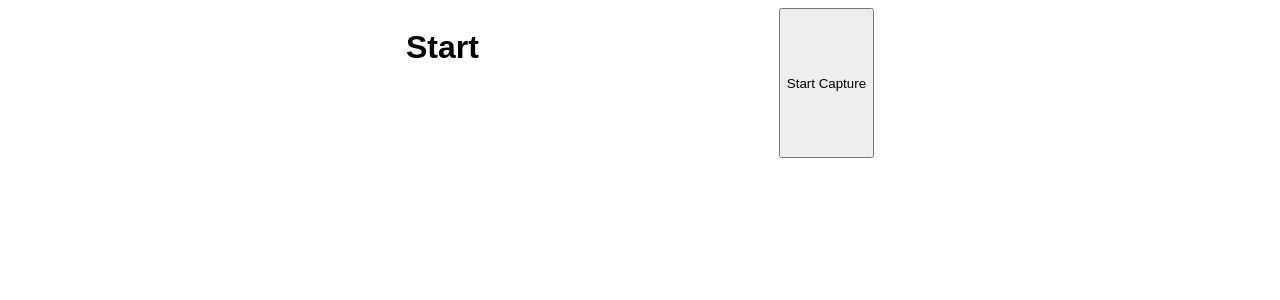
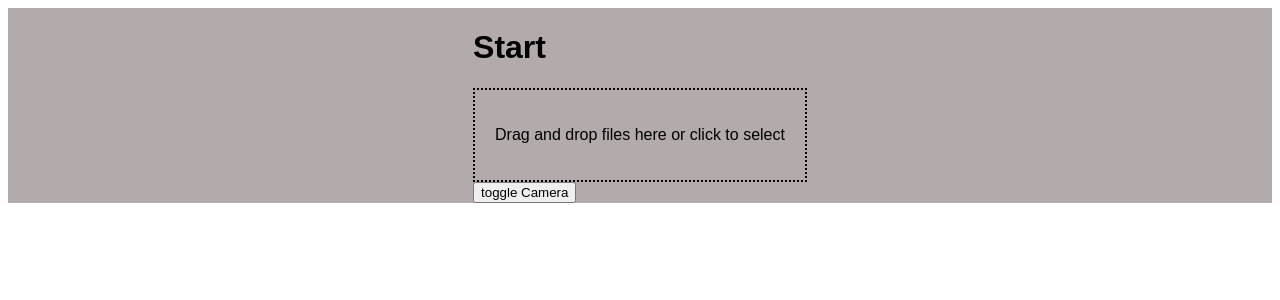
Before and after one commit to dcha7225/Sky-Eye, a React (Vite) app in the folder Start_FrontEnd/: page / in a window 1280 px wide. Shown: the top 300 px of the page. Built offline with nearby package versions, Linux system fonts and the light colour scheme; no server answers.

Commit message:
camera and photo upload

```diff
--- a/Start_FrontEnd/package.json
+++ b/Start_FrontEnd/package.json
@@ -12,6 +12,7 @@
   "dependencies": {
     "react": "^18.2.0",
     "react-dom": "^18.2.0",
+    "react-drag-drop-files": "^2.3.10",
     "react-webcam": "^7.1.1"
   },
   "devDependencies": {
--- a/Start_FrontEnd/src/App.css
+++ b/Start_FrontEnd/src/App.css
@@ -1,5 +1,6 @@
-.bg{
+#root{
   justify-content: center;
   display: flex;
   font-family: 'Arial', sans-serif;
+  background-color: rgb(179, 171, 171);
 }
--- a/Start_FrontEnd/src/App.jsx
+++ b/Start_FrontEnd/src/App.jsx
@@ -1,16 +1,28 @@
-import { useState } from 'react'
+import { useState,  } from 'react'
 import './App.css'
 import WebcamStreamCapture from './components/WebcamRec'
+import FileDropZone from './components/FileSub'
 
 
 function App() {
-  const [count, setCount] = useState(0)
+  const [showCam, setShowCam] = useState(false)
+
+  const handleClick = () => {
+    if (showCam){
+      setShowCam(false);
+     }
+     else{
+      setShowCam(true);
+     }
+  };
 
   return (
     <>
-    <main className='bg'>
+    <main>
       <h1>Start</h1>
-      <WebcamStreamCapture></WebcamStreamCapture>
+      <FileDropZone/>
+      <button onClick={handleClick}>toggle Camera</button>
+      {showCam && <WebcamStreamCapture/>}
     </main>
     </>
   )
--- /dev/null
+++ b/Start_FrontEnd/src/components/FileSub.jsx
@@ -0,0 +1,73 @@
+import React, { useState, useRef } from 'react';
+
+function FileDropZone() {
+  const [dragging, setDragging] = useState(false);
+  const [file, setFile] = useState(null);
+  const fileInputRef = useRef(null);
+
+  const handleDragEnter = (e) => {
+    e.preventDefault();
+    setDragging(true);
+  };
+
+  const handleDragLeave = (e) => {
+    e.preventDefault();
+    setDragging(false);
+  };
+
+  const handleDragOver = (e) => {
+    e.preventDefault();
+  };
+
+  const handleDrop = (e) => {
+    e.preventDefault();
+    setDragging(false);
+
+    const droppedFile = [e.dataTransfer.files];
+    setFile(droppedFile);
+  };
+
+  const handleFileSelect = (e) => {
+    const selectedFile = [e.target.files];
+    setFile(selectedFile);
+  };
+
+  const handleFileInputClick = () => {
+    // Trigger the file input when the box is clicked
+    fileInputRef.current.click();
+  };
+
+  return (
+    <div
+      className={`file-drop-zone ${dragging ? 'dragging' : ''}`}
+      onDragEnter={handleDragEnter}
+      onDragLeave={handleDragLeave}
+      onDragOver={handleDragOver}
+      onDrop={handleDrop}
+      onClick={handleFileInputClick} // Clicking the box triggers the file input
+      style={{
+        border: '2px dotted #000',
+        padding: '20px',
+        textAlign: 'center',
+        cursor: 'pointer', // Change the cursor to indicate it's clickable
+      }}
+    >
+      {file == null ? (dragging ? (
+        <p>Drop the files here</p>
+      ) : (
+        <p>Drag and drop files here or click to select</p>
+      )):
+        <p>Uploaded!</p>
+      }
+      <input
+        type="file"
+        style={{ display: 'none' }}
+        ref={fileInputRef}
+        onChange={handleFileSelect}
+        multiple
+      />
+    </div>
+  );
+}
+
+export default FileDropZone;
```
Also changed, not shown: 1 other file (tests, documents, lock files or other folders).
